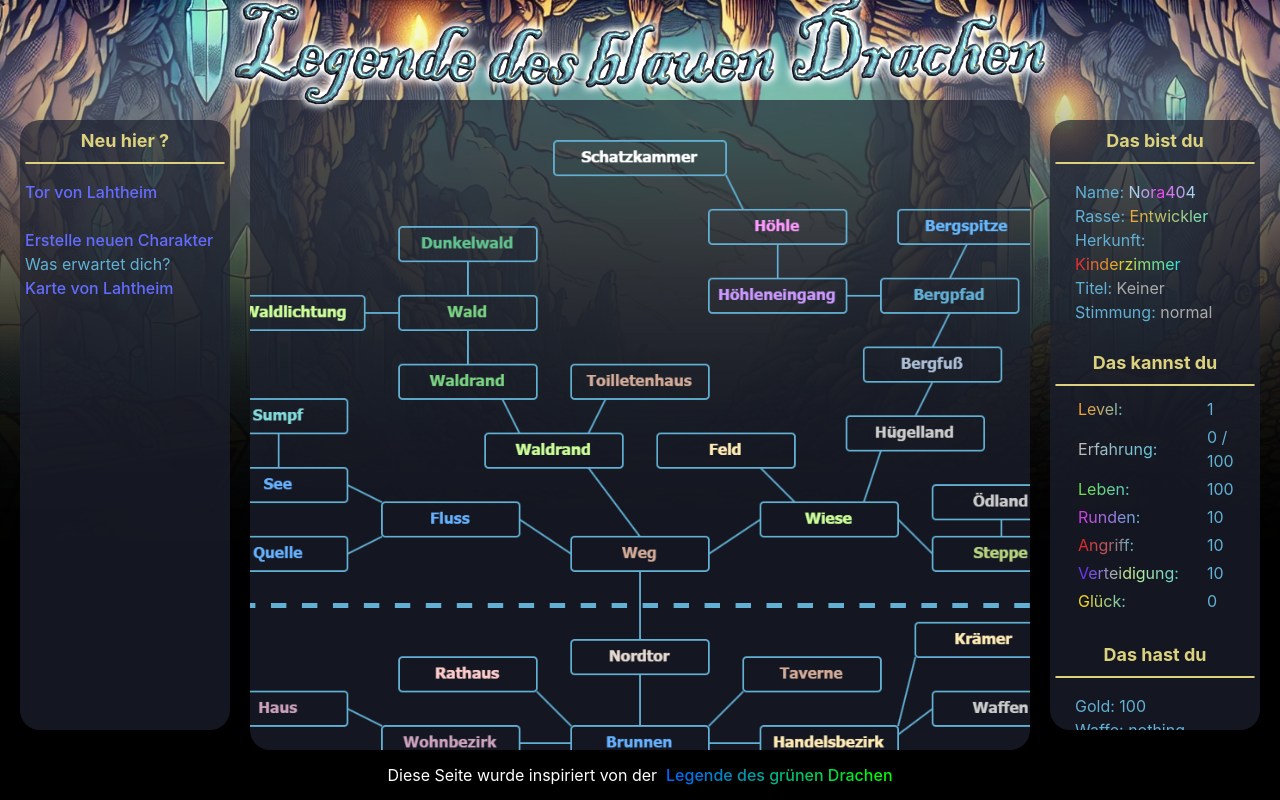
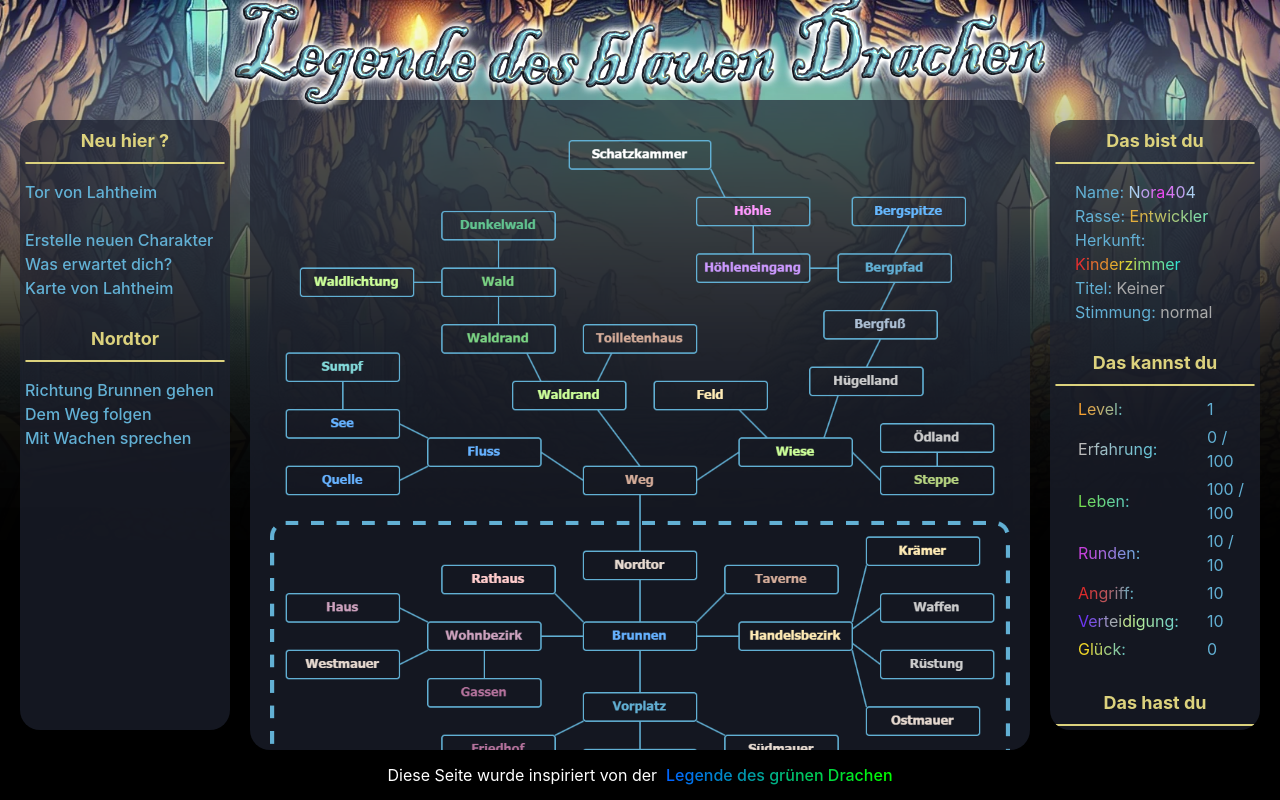
Before and after one commit to Nora404/blauerDrache, a React (Vite) app: page /map in a window 1280 px wide. Built offline with nearby package versions, Linux system fonts and the light colour scheme.

Commit message:
add northgate

```diff
--- a/src/App.css
+++ b/src/App.css
@@ -126,6 +126,11 @@
   }
 }
 
+.mapImg {
+  width: 100%;
+  max-width: 900px;
+}
+
 @media (max-height: 900px) {
   .drache {
     display: none;
--- a/src/App.tsx
+++ b/src/App.tsx
@@ -11,6 +11,8 @@ import NewPlayer from './navigation/NewPlayer';
 import { Route, Routes } from 'react-router-dom';
 import CreatePlayer from './playground/CreatePlayer';
 import Map from './playground/Map';
+import WhatIs from './playground/WhatIs';
+import NorthGate from './navigation/NorthGate';
 
 function App() {
 
@@ -21,11 +23,13 @@ function App() {
       <div id="content">
         <div id="navi" className="custom-scrollbar">
           <NewPlayer />
+          <NorthGate />
         </div>
         <div id="main" className="custom-scrollbar">
           <Routes>
             <Route path="/" element={<Start />} />
             <Route path="/start" element={<Start />} />
+            <Route path="/whatIs" element={<WhatIs />} />
             <Route path="/charakter" element={<CreatePlayer />} />
             <Route path="/map" element={<Map />} />
           </Routes>
--- a/src/charakter/YouCan.tsx
+++ b/src/charakter/YouCan.tsx
@@ -6,14 +6,16 @@ type YouCanProps = {
     level?: number;
     exp?: number;
     life?: number;
+    maxLife?: number;
     rounds?: number;
+    maxRounds?: number;
     attack?: number;
     defense?: number;
     luck?: number;
 };
 
 const YouCan: React.FC<YouCanProps> = (
-    { level = 1, exp = 0, life = 100, rounds = 10, attack = 10, defense = 10, luck = 0 }
+    { level = 1, exp = 0, life = 100, maxLife = 100, rounds = 10, maxRounds = 10, attack = 10, defense = 10, luck = 0 }
 ) => {
 
     return (
@@ -25,9 +27,9 @@ const YouCan: React.FC<YouCanProps> = (
                 </tr><tr>
                     <td width={125}><GradientText colors={['#bbbbbb', '#57C6DD']}>Erfahrung: </GradientText></td><td>{exp} / 100</td>
                 </tr><tr>
-                    <td width={125}><GradientText colors={['#74dd4f', '#57C6DD']}>Leben: </GradientText></td><td>{life}</td>
+                    <td width={125}><GradientText colors={['#74dd4f', '#57C6DD']}>Leben: </GradientText></td><td>{life} / {maxLife}</td>
                 </tr><tr>
-                    <td><GradientText colors={['#C742DD', '#57C6DD']}>Runden: </GradientText></td><td>{rounds}</td>
+                    <td><GradientText colors={['#C742DD', '#57C6DD']}>Runden: </GradientText></td><td>{rounds} / {maxRounds}</td>
                 </tr><tr>
                     <td><GradientText colors={['#DD2C2C', '#57C6DD']}>Angriff: </GradientText></td><td>{attack}</td>
                 </tr><tr>
--- a/src/index.css
+++ b/src/index.css
@@ -15,12 +15,12 @@
 
 a {
   font-weight: 500;
-  color: #646cff;
+  color: rgba(98, 176, 212);
   text-decoration: inherit;
 }
 
 a:hover {
-  color: #535bf2;
+  color: rgb(141, 204, 233);
 }
 
 body {
--- a/src/navigation/NewPlayer.tsx
+++ b/src/navigation/NewPlayer.tsx
@@ -14,7 +14,7 @@ const NewPlayer: React.FC<NewPlayerProps> = () => {
             <p className='text-left'>
                 <Link to="/start">Tor von Lahtheim</Link><br /><br />
                 <Link to="/charakter">Erstelle neuen Charakter</Link><br />
-                Was erwartet dich?<br />
+                <Link to="/whatIs"> Was erwartet dich?</Link><br />
                 <Link to="/map">Karte von Lahtheim</Link><br />
             </p>
         </div>
--- /dev/null
+++ b/src/navigation/NorthGate.tsx
@@ -0,0 +1,22 @@
+import React from 'react';
+import { Link } from 'react-router-dom';
+import Header from '../layout/Header';
+
+type NorthGateProps = {
+};
+
+const NorthGate: React.FC<NorthGateProps> = () => {
+
+    return (
+        <div>
+            <Header>Nordtor</Header>
+            <p className='text-left'>
+            <Link to="/start">Richtung Brunnen gehen</Link><br />
+            <Link to="/start">Dem Weg folgen</Link><br />
+            <Link to="/start">Mit Wachen sprechen</Link><br />
+            </p>
+        </div>
+    );
+};
+
+export default NorthGate;
--- a/src/playground/Map.tsx
+++ b/src/playground/Map.tsx
@@ -9,7 +9,7 @@ const Map: React.FC<MapProps> = () => {
 
     return (
         <div>
-            <img src={karte} width={900} />
+            <img src={karte} className='mapImg' />
         </div>
     );
 };
--- /dev/null
+++ b/src/playground/WhatIs.tsx
@@ -0,0 +1,18 @@
+import React from 'react';
+
+type WhatIsProps = {
+    title?: string;
+    onClick?: () => void;
+};
+
+const WhatIs: React.FC<WhatIsProps> = () => {
+
+    return (
+        <div className="max-widht">
+            <h2>Das erwartet dich hier ...</h2>
+
+        </div>
+    );
+};
+
+export default WhatIs;
```
